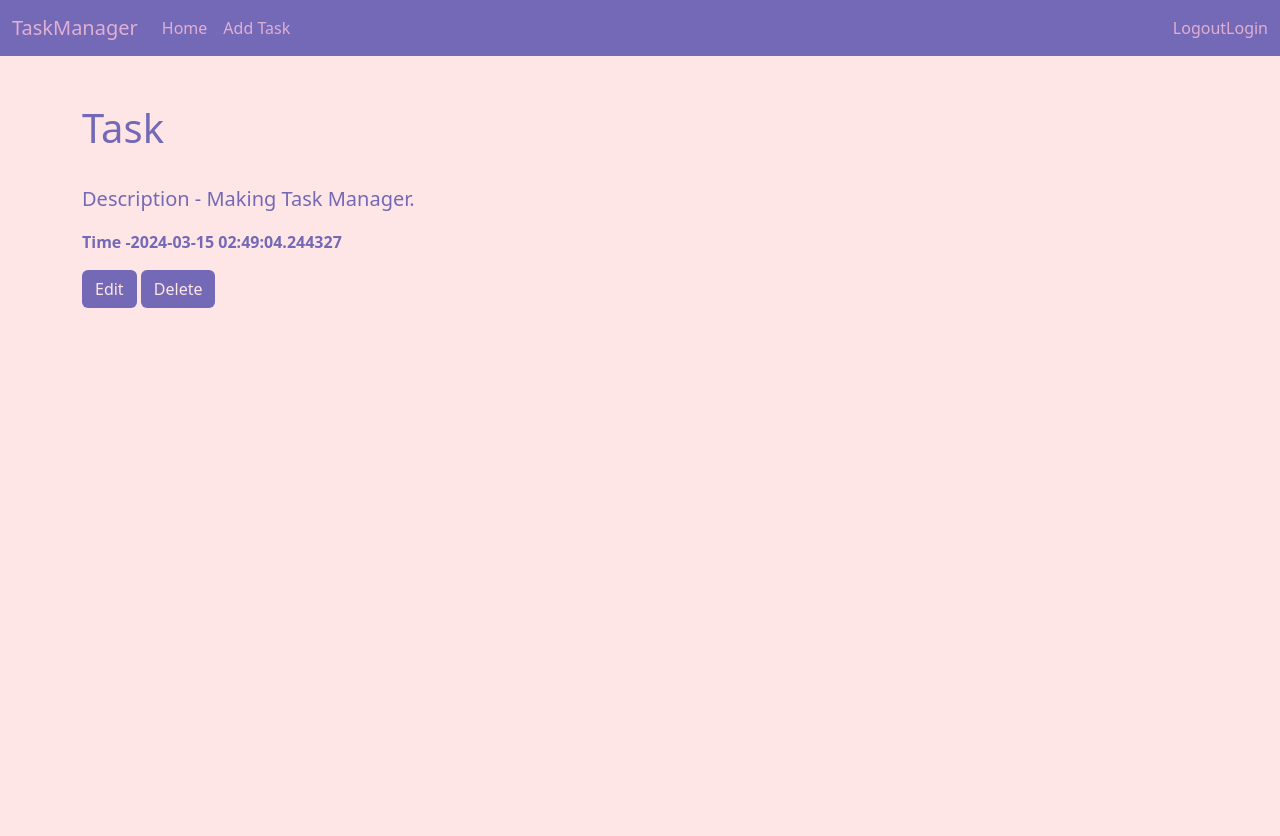
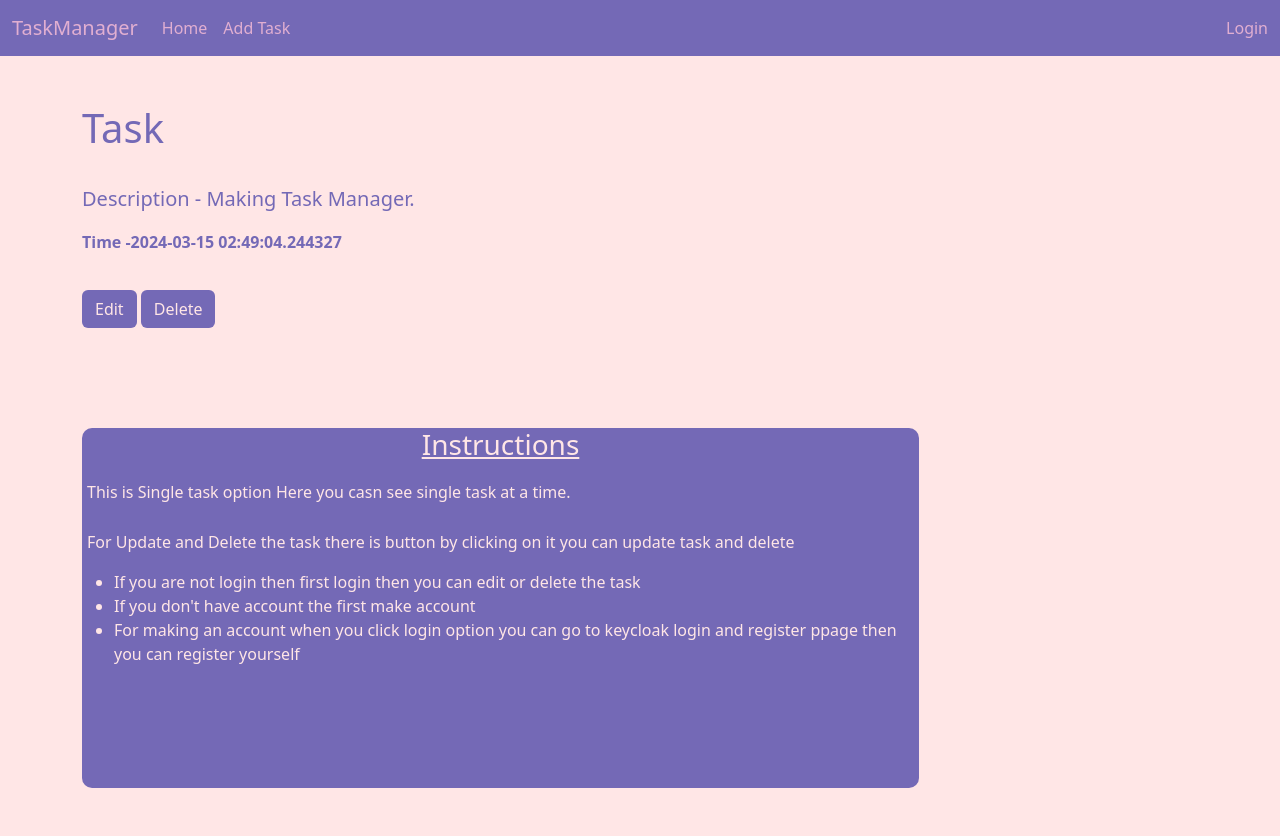
Before and after one commit to gungunkhandelwal/Task_Manager, a Flask app: page /single_task/6 in a window 1280 px wide. Before the commit the page ends 308 px from the top, so only its background shows below. Run offline with Flask 3, Linux system fonts and the light colour scheme; parts of the project's set-up code (start-up, migrations or seed data) failed here and were passed over; some libraries are stand-ins or nearby versions.

Commit message:
Final Commit

```diff
--- a/TaskManager/app.py
+++ b/TaskManager/app.py
@@ -1,20 +1,22 @@
-from flask import Flask,render_template,request,redirect,url_for,g
+from flask import Flask,render_template,request,redirect,url_for
 from flask_oidc import OpenIDConnect
 from keycloak import KeycloakOpenID
+from flask_wtf.csrf import CSRFProtect
 from flask_graphql import GraphQLView
 from schemas import schema
-from db import Task as tsk,session
+from db import Task as tsk
 from view import add_todo,update_todo,delete_todo
 from sqlalchemy import create_engine
 from sqlalchemy.orm import sessionmaker, scoped_session
 import logging
-import json
 
 app=Flask(__name__,static_folder='static')
 connection_str = "sqlite:///tasks.db"
 engine = create_engine(connection_str, echo=True)
 
 logging.basicConfig(level=logging.DEBUG)
+
+# Configuring the app with keycloak credentials
 app.config.update({
 	'SECRET_KEY': 'Ok7uZIKeAPSSUd3pPfRy98bYYkKNccF5',
 	'TESTING': True,
@@ -26,8 +28,13 @@ app.config.update({
 	'OIDC_SCOPES': ['openid', 'email', 'profile'],
     'OIDC_INTROSPECTION_AUTH_METHOD': 'client_secret_post'
 })
+
+# Connect app from OpenIdConnet
 oidc = OpenIDConnect(app)
+# Csrf token
+csrf = CSRFProtect(app)
 
+# Define Keycloak
 keycloak_openid = KeycloakOpenID(server_url="http://127.0.0.1:8080/", client_id="task",
                                  realm_name="Task_Manager", client_secret_key='Ok7uZIKeAPSSUd3pPfRy98bYYkKNccF5')
 
@@ -40,27 +47,28 @@ db_session = scoped_session(Session)
 @app.route('/')
 def index():
     tasks=tsk.query.all()
-    # if oidc.user_loggedin == 'True':
-    #     return render_template('index.html',tasks=tasks,logged=True)
-    # elif oidc.user_loggedin == 'False':
-    #     return render_template('index.html',tasks=tasks,logged=True)
-    # else:
-    #     return render_template('index.html',logged=False)
     return render_template('task.html',tasks=tasks)
 
 
+@app.route('/single_task/<int:myid>')
+# This Function is used to display single task by their id
+def singleTask(myid):
+    tasks=tsk.query.filter_by(id=myid).first()
+    return render_template('single_task.html',tasks =tasks)
 
 @app.route('/add_task',methods=['GET','POST'])
 # This Function is used to add task to datatbase
 def addTask():
-    if request.method == 'POST':
-        title=request.form.get('title')
-        description=request.form.get('description')
-        userId=request.form.get('userId')
-        result=add_todo(title=title,description=description,userId=userId)
-        return redirect('/')
+    if oidc.user_loggedin == 'True':
+        if request.method == 'POST':
+            title=request.form.get('title')
+            description=request.form.get('description')
+            userId=request.form.get('userId')
+            add_todo(title=title,description=description,userId=userId)
+            return redirect('/')
     else:
-        return render_template('add_task.html')
+         return render_template('add_task.html')
+
 
 from datetime import datetime
 
@@ -68,6 +76,7 @@ from datetime import datetime
 @app.route('/update_task/<int:myid>',methods=['GET','POST'])
 # This Function is used to update task to datatbase by their
 def UpdateTask(myid):
+    if oidc.user_loggedin == 'True':
         if request.method =='POST':
             new_title=request.form.get('new_title')
             new_description=request.form.get('new_description')
@@ -75,8 +84,8 @@ def UpdateTask(myid):
             result=update_todo(id=myid,new_title=new_title,new_description=new_description,new_created_at=new_created_at)
             print(result)
             return redirect('/')
-        else:
-            return render_template('update_task.html',myid=myid)
+    else:
+        return render_template('update_task.html',myid=myid)
 
 @app.route('/delete_task/<int:myid>',methods=['GET','POST'])
 # This Function is used to delete task from datatbase by their id
@@ -84,11 +93,20 @@ def deleteTask(myid):
     delete_todo(id=myid)
     return redirect('/')
 
-@app.route('/single_task/<int:myid>')
-# This Function is used to display single task by their id
-def singleTask(myid):
-    tasks=tsk.query.filter_by(id=myid).first()
-    return render_template('single_task.html',tasks =tasks)
+@app.route('/login')
+@oidc.require_login
+# Login using keycloak
+def login():
+    result=oidc.redirect_to_auth_server()
+    return redirect(url_for('task'))
+
+
+@app.route('/logout')
+# Logout function
+def logout():
+	oidc.logout()
+	return redirect('/')
+
 
 # For graphql
 app.add_url_rule(
@@ -100,24 +118,6 @@ app.add_url_rule(
     )
 )
 
-@app.route('/login')
-@oidc.require_login
-def login():
-    result=oidc.redirect_to_auth_server()
-    return redirect(url_for('task'))
-
-
-@app.route('/logout')
-def logout():
-	refresh_token = oidc.get_refresh_token()
-	oidc.logout()
-	if refresh_token is not None:  # refreshes the user token to log out
-		keycloak_openid.logout(refresh_token)
-
-	oidc.logout()
-	g.oidc_id_token = None
-	return redirect('/')
-
 
 @app.teardown_appcontext
 def shutdown_session(exception=None):
--- a/TaskManager/static/index.css
+++ b/TaskManager/static/index.css
@@ -14,6 +14,10 @@ body .nav-link{
 
 body .task-brand{
     color: #E1AFD1;
+}
+
+body .log{
+    padding-left: 8px;
 }
 
 /* Task  */
@@ -103,6 +107,8 @@ body .s_des{
 body .btn_s{
     background-color: #7469B6;
     color: #FFE6E6;
+    margin-top: 20px;
+
 }
 
 body .btn_s:hover{
@@ -118,3 +124,23 @@ body .update-task{
     width: 80%;
     margin-left:10% ;
 }
+
+body .inst{
+    background-color: #7469B6;
+    color: #FFE6E6;
+    margin-top: 100px;
+    width: 75%;
+    height: 45vh;
+    border-radius: 10px;
+}
+
+body .inst h3{
+    text-align: center;
+    text-decoration: underline;
+}
+
+body .inst p{
+    padding-top: 10px;
+    margin-left: 5px;
+
+}
--- a/TaskManager/templates/index.html
+++ b/TaskManager/templates/index.html
@@ -22,8 +22,11 @@
                   </li>
                 </ul>
                 <form class="d-flex">
-                    <a class="nav-link" href="/logout">Logout</a>
-                    <a class="nav-link" href="/login">Login</a>
+                  {% if logged =='True' %}
+                    <a class="nav-link log " href="/logout">Logout</a>
+                  {% else %}
+                    <a class="nav-link log" href="/login">Login</a>
+                  {% endif %}
                   </form>
             </div>
         </div>
--- a/TaskManager/templates/single_task.html
+++ b/TaskManager/templates/single_task.html
@@ -14,6 +14,17 @@
     <a href="/delete_task/{{tasks.id}}" class="btn btn_s">Delete</a>
 
 </div>
+<div class="inst">
+    <h3>Instructions</h3>
+    <p>
+    This is Single task option Here you casn see single task at a time.</p>
+    <p>For Update and Delete the task there is button by clicking on it you can update task and delete</p>
+    <ul>
+    <li>If you are not login then first login then you can edit or delete the task</li>
+    <li>If you don't have account the first make account  </li>
+    <li>For making an account when you click login option you can go to keycloak login and register ppage then you can register yourself</li>
+    </ul>
+</div>
 
 
 {% endblock %}
```
